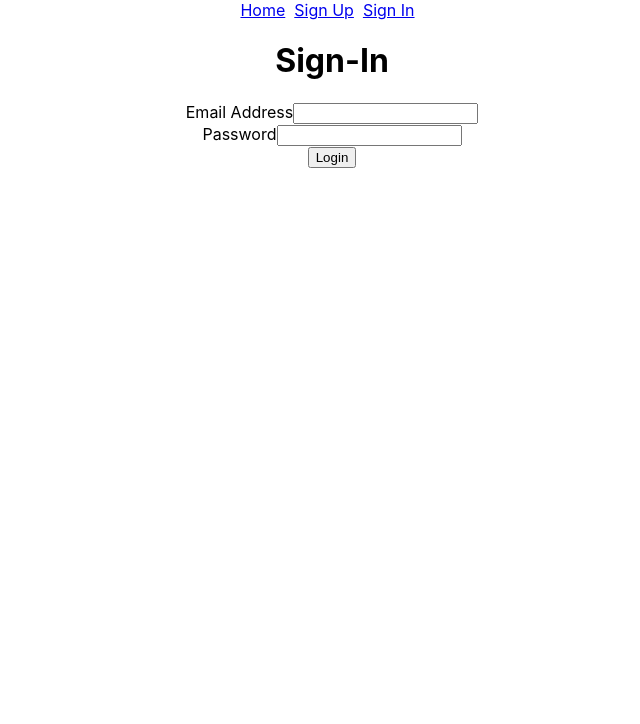
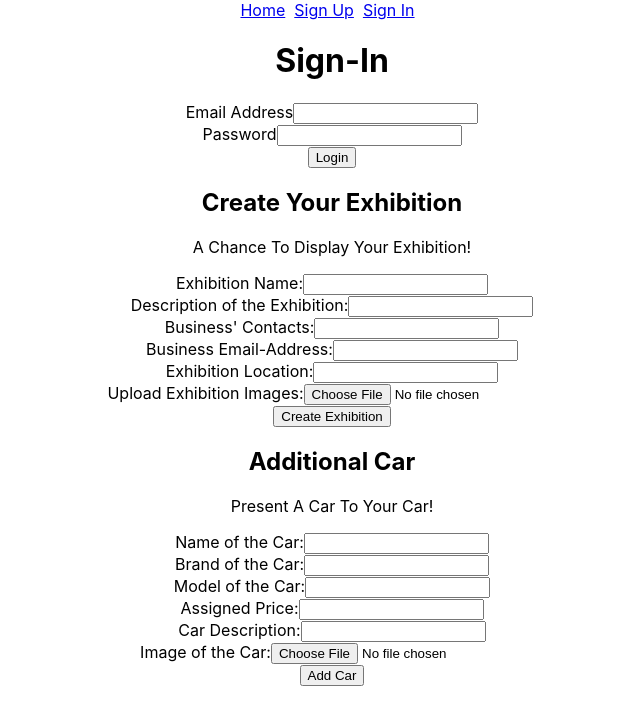
Before and after one commit to NoorCSMahdi/project3-FE, a React (Create React App) app: page / in a window 1280 px wide. Shown: the top 724 px of the page, without its empty margins (308-948 px from the left). Built offline with nearby package versions, Linux system fonts and the light colour scheme.

Commit message:
The add exhibition and add car forms are working

```diff
--- a/package.json
+++ b/package.json
@@ -7,6 +7,7 @@
     "@testing-library/react": "^13.4.0",
     "@testing-library/user-event": "^13.5.0",
     "axios": "^1.6.3",
+    "bootstrap": "^5.3.2",
     "jwt-decode": "^4.0.0",
     "react": "^18.2.0",
     "react-dom": "^18.2.0",
--- a/src/App.js
+++ b/src/App.js
@@ -1,109 +1,136 @@
-import React, { useEffect, useState } from 'react'
+import React, { useEffect, useState } from 'react';
 import './App.css';
 import SignInForm from './components/user/SignInForm';
 import SignUpForm from './components/user/SignUpForm';
-import {Routes, Route, Link} from 'react-router-dom'
-import Axios from 'axios'
-import {jwtDecode} from 'jwt-decode'
+import { Routes, Route, Link } from 'react-router-dom';
+import Axios from 'axios';
+import { jwtDecode } from 'jwt-decode';
 import AddCarForm from './components/forms/AddCarForm';
 import AddExhibitionForm from './components/forms/AddExhibitionForm';
+import BookingForm from './components/forms/BookingForm';
 
 function App() {
-
   const [isAuth, setIsAuth] = useState(false);
-  const [user, setUser]= useState({});
+  const [user, setUser] = useState({});
 
   useEffect(() => {
     const user = setUser();
     console.log(user);
 
-    if(user){
+    if (user) {
       setIsAuth(true);
       setUser(user);
     } else {
-      localStorage.removeItem("token");
+      localStorage.removeItem('token');
       setIsAuth(false);
       setUser(null);
     }
-  }, [])
+  }, []);
 
   const registerHandler = (user) => {
-    Axios.post("auth/signup", user)
-    .then(res => {
-      console.log(res)
+    Axios.post('auth/signup', user)
+      .then((res) => {
+        console.log(res);
       })
-
-    .catch(err => {
-      console.log(err)
-    })
-  }
+      .catch((err) => {
+        console.log(err);
+      });
+  };
 
   const loginHandler = (cred) => {
-    Axios.post("auth/signin", cred)
-    .then(res => {
+    Axios.post('auth/signin', cred)
+      .then((res) => {
         console.log(res.data.token);
 
         //Makes sure the token is Valid
         let token = res.data.token;
 
-      if(token != null){
-        localStorage.setItem("token", token);
+        if (token != null) {
+          localStorage.setItem('token', token);
           const user = getUser();
           console.log(user);
-        user ? setIsAuth(true): setIsAuth(false)
-        user ? setUser(user): setUser(null)
+          user ? setIsAuth(true) : setIsAuth(false);
+          user ? setUser(user) : setUser(null);
         }
       })
+      .catch((err) => {
+        console.log(err);
+      });
+  };
 
-    .catch(err => {
-      console.log(err)
-    })
-  }
+  const getUser = () => {
+    const token = getToken();
+    return token ? jwtDecode(token).user : null;
+  };
 
-  const getUser = ()=> {
-    const token = getToken();
-    return token ? jwtDecode(token).user : null
-  }
+  const getToken = () => {
+    const token = localStorage.getItem('token');
+    return token;
+  };
 
-  const getToken =()=>{
-    const token = localStorage.getItem("token");
-    return token;
-  }
-
-  const onLogoutHandler =(e) => {
+  const onLogoutHandler = (e) => {
     e.preventDefault();
-    localStorage.removeItem("token");
+    localStorage.removeItem('token');
     setIsAuth(false);
     setUser(null);
-  }
+  };
+
+  const addExhibition = (exhibition) => {
+    // Implement the logic to add the exhibition
+    console.log('Adding exhibition:', exhibition);
+  };
+
   return (
     <div className="App">
       <nav>
-        {isAuth ?
-        (
+        {isAuth ? (
           <div>
             <Link to="/">Home</Link> &nbsp;
-              <Link to="/logout" onClick={onLogoutHandler}>Logout</Link> &nbsp;
+            <Link to="/logout" onClick={onLogoutHandler}>
+              Logout
+            </Link>{' '}
+            &nbsp;
           </div>
-        ):
-        (
+        ) : (
           <div>
             <Link to="/">Home</Link> &nbsp;
             <Link to="/signup">Sign Up</Link> &nbsp;
             <Link to="/signin">Sign In</Link> &nbsp;
           </div>
-        )
-      }
+        )}
       </nav>
-
 
       <div>
         <Routes>
-          <Route path='/' element={ isAuth ? <AddCarForm></AddCarForm> : <SignInForm login={loginHandler}></SignInForm>}></Route>
-          <Route path='/signup' element={<SignUpForm register={registerHandler}></SignUpForm>}></Route>
-          <Route path='/signin' element={isAuth ? <AddCarForm></AddCarForm> : <SignInForm login={loginHandler}></SignInForm>}></Route>
+          <Route
+            path="/"
+            element={
+              isAuth ? (
+                <AddCarForm />
+              ) : (
+                <SignInForm login={loginHandler} />
+              )
+            }
+          />
+          <Route
+            path="/signup"
+            element={<SignUpForm register={registerHandler} />}
+          />
+          <Route
+            path="/signin"
+            element={
+              isAuth ? (
+                <AddCarForm />
+              ) : (
+                <SignInForm login={loginHandler} />
+              )
+            }
+          />
         </Routes>
       </div>
+
+      <AddExhibitionForm addExhibition={addExhibition} />
+      <AddCarForm />
 
     </div>
   );
--- a/src/components/forms/AddCarForm.jsx
+++ b/src/components/forms/AddCarForm.jsx
@@ -1,55 +1,125 @@
-import React, { useState } from 'react'
+import React, { useState } from 'react';
+import Axios from 'axios';
 
 export default function AddCarForm(props) {
-  const [newCar, setNewCar]= useState({});
+  const [newCar, setNewCar] = useState({});
 
-    const handleChange= (event)=>{
+  const addCar = (car) => {
+    Axios.post('car/add', car)
+      .then((res) => {
+        console.log('Car Added successfully!!!');
+      })
+      .catch((err) => {
+        console.log('Error adding Car');
+      });
+  };
+
+  const handleChange = (event) => {
     const attributeToChange = event.target.name;
     const newValue = event.target.value;
 
-        const car = {...newCar}
+    const car = { ...newCar };
     car[attributeToChange] = newValue;
     console.log(car);
     setNewCar(car);
-
-    }
+  };
 
   const handleSubmit = (event) => {
     event.preventDefault();
-        props.addCar(newCar);
-    }
+    addCar(newCar);
+  };
 
   return (
-    <div>
-        <div>
+    <div className="container">
+      <div className="mb-4">
         <h2>Additional Car</h2>
-        <p>Present A Car To Your Exhibition!</p>
+        <p>Present A Car To Your Car!</p>
       </div>
 
       <form onSubmit={handleSubmit}>
-        <label>Name of the Car:</label>
-        <input type="text" name='car_name' onChange={handleChange}></input>
+        <div className="mb-3">
+          <label htmlFor="car_name" className="form-label">
+            Name of the Car:
+          </label>
+          <input
+            type="text"
+            className="form-control"
+            id="car_name"
+            name="car_name"
+            onChange={handleChange}
+          />
+        </div>
 
-        <label>Brand of the Car:</label>
-        <input type="text" name='car_company' onChange={handleChange}></input>
+        <div className="mb-3">
+          <label htmlFor="car_company" className="form-label">
+            Brand of the Car:
+          </label>
+          <input
+            type="text"
+            className="form-control"
+            id="car_company"
+            name="car_company"
+            onChange={handleChange}
+          />
+        </div>
 
-        <label>Model of the Car:</label>
-        <input type="text" name='car_model' onChange={handleChange}></input>
+        <div className="mb-3">
+          <label htmlFor="car_model" className="form-label">
+            Model of the Car:
+          </label>
+          <input
+            type="text"
+            className="form-control"
+            id="car_model"
+            name="car_model"
+            onChange={handleChange}
+          />
+        </div>
 
-        <label>Assigned Price:</label>
-        <input type="number" name='car_price' onChange={handleChange}></input>
+        <div className="mb-3">
+          <label htmlFor="car_price" className="form-label">
+            Assigned Price:
+          </label>
+          <input
+            type="number"
+            className="form-control"
+            id="car_price"
+            name="car_price"
+            onChange={handleChange}
+          />
+        </div>
 
-        <label>Car Description:</label>
-        <input type="string" name='car_description' onChange={handleChange}></input>
+        <div className="mb-3">
+          <label htmlFor="car_description" className="form-label">
+            Car Description:
+          </label>
+          <input
+            type="text"
+            className="form-control"
+            id="car_description"
+            name="car_description"
+            onChange={handleChange}
+          />
+        </div>
 
+        <div className="mb-3">
+          <label htmlFor="car_image" className="form-label">
+            Image of the Car:
+          </label>
+          <input
+            type="file"
+            className="form-control"
+            id="car_image"
+            name="car_image"
+            accept=".png, .jpg, .jpeg, .gif"
+            onChange={handleChange}
+          />
+        </div>
 
-        <label>Image of the Car:</label>
-        <input type="file" name="exhibition_image" accept=".png, .jpg, .jpeg, .gif" onChange={handleChange}></input>
-
-        <div>
-        <input type='submit' value="Add Car" className='btn btn-primary'></input>
+        <div className="mb-3">
+          <input type="submit" value="Add Car" className="btn btn-primary" />
         </div>
       </form>
     </div>
-  )
+  );
 }
--- a/src/components/forms/AddExhibitionForm.jsx
+++ b/src/components/forms/AddExhibitionForm.jsx
@@ -1,55 +1,145 @@
-import React, { useState } from 'react'
+import React, { useState, useRef } from 'react';
+import Axios from 'axios';
+
+// Google Maps Places Autocomplete API script
+// const googleMapsScript = document.createElement('script');
+// googleMapsScript.src = `https://maps.googleapis.com/maps/api/js?key=YOUR_API_KEY&libraries=places`;
+// googleMapsScript.async = true;
+// document.head.appendChild(googleMapsScript);
 
 export default function AddExhibitionForm(props) {
-  const [newExhibition, setNewExhibition]= useState({});
+  const [newExhibition, setNewExhibition] = useState({});
+  const autocompleteRef = useRef(null);
 
-  const handleChange= (event)=>{
+  const addExhibition = (exhibition) => {
+    Axios.post('exhibition/add', exhibition)
+      .then((res) => {
+        console.log('Exhibition Added successfully!!!');
+      })
+      .catch((err) => {
+        console.log('Error adding Exhibition');
+      });
+  };
+
+  const handleChange = (event) => {
     const attributeToChange = event.target.name;
     const newValue = event.target.value;
 
-      const exhibition = {...newExhibition}
+    const exhibition = { ...newExhibition };
     exhibition[attributeToChange] = newValue;
-      console.log(exhibition);
     setNewExhibition(exhibition);
+    console.log(newExhibition);
+  };
 
-  }
+  // const handleMapPlaceChange = () => {
+  //   const place = autocompleteRef.current.getPlace();
+  //   if (place && place.geometry) {
+  //     const exhibition = { ...newExhibition };
+  //     exhibition.exhibition_location = place.formatted_address;
+  //     exhibition.exhibition_lat = place.geometry.location.lat();
+  //     exhibition.exhibition_lng = place.geometry.location.lng();
+  //     setNewExhibition(exhibition);
+  //     console.log(newExhibition);
+  //   }
+  // };
 
   const handleSubmit = (event) => {
     event.preventDefault();
-      props.addExhibition(newExhibition);
-  }
+    addExhibition(newExhibition);
+  };
 
   return (
-    <div>
-    <div>
+    <div className="container">
+      <div className="mb-4">
         <h2>Create Your Exhibition</h2>
         <p>A Chance To Display Your Exhibition!</p>
       </div>
 
       <form onSubmit={handleSubmit}>
-    <label>Exhibition Name:</label>
-    <input type="text" name='car_name' onChange={handleChange}></input>
+    <div className="mb-3">
+      <label htmlFor="exhibition_name" className="form-label">
+        Exhibition Name:
+      </label>
+      <input
+        type="text"
+        className="form-control"
+        id="exhibition_name"
+        name="exhibition_name"
+        onChange={handleChange}
+      />
+    </div>
 
-    <label>Description of the Exhibition:</label>
-    <input type="text" name='car_company' onChange={handleChange}></input>
+    <div className="mb-3">
+      <label htmlFor="exhibition_description" className="form-label">
+        Description of the Exhibition:
+      </label>
+      <input
+        type="text"
+        className="form-control"
+        id="exhibition_description"
+        name="exhibition_description"
+        onChange={handleChange}
+      />
+    </div>
 
-    <label>Business' Contacts:</label>
-    <input type="number" name='exhibition_phoneNumber' onChange={handleChange}></input>
+    <div className="mb-3">
+      <label htmlFor="exhibition_phoneNumber" className="form-label">
+        Business' Contacts:
+      </label>
+      <input
+        type="number"
+        className="form-control"
+        id="exhibition_phoneNumber"
+        name="exhibition_phoneNumber"
+        onChange={handleChange}
+      />
+    </div>
 
-    <label>Business Email-Address:</label>
-    <input type="email" name='exhibition_emailAddress' onChange={handleChange}></input>
+    <div className="mb-3">
+      <label htmlFor="exhibition_emailAddress" className="form-label">
+        Business Email-Address:
+      </label>
+      <input
+        type="email"
+        className="form-control"
+        id="exhibition_emailAddress"
+        name="exhibition_emailAddress"
+        onChange={handleChange}
+      />
+    </div>
 
-    <label>Exhibition Location:</label>
-    <input type="text" name='exhibition_location' onChange={handleChange}></input>
+    <div className="mb-3">
+      <label htmlFor="exhibition_location" className="form-label">
+        Exhibition Location:
+      </label>
+      <input
+        type="text"
+        className="form-control"
+        id="exhibition_location"
+        name="exhibition_location"
+        onChange={handleChange}
+      />
+    </div>
 
-    <label>Upload Exhibition Images:</label>
-    <input type="file" name="exhibition_image" accept=".png, .jpg, .jpeg, .gif" onChange={handleChange}></input>
+    <div className="mb-3">
+      <label htmlFor="exhibition_image" className="form-label">
+        Upload Exhibition Images:
+      </label>
+      <input
+        type="file"
+        className="form-control"
+        id="exhibition_image"
+        name="exhibition_image"
+        accept=".png, .jpg, .jpeg, .gif"
+        onChange={handleChange}
+      />
+    </div>
 
-
-    <div>
-    <input type='submit' value="Create Exhibition" className='btn btn-primary'></input>
+    <div className="mb-3">
+      <input type="submit" value="Create Exhibition" className="btn btn-primary" />
     </div>
   </form>
 </div>
-  )
+
+  );
 }
```
Also changed, not shown: 1 other file (tests, documents, lock files or other folders). Lines whose indentation alone changed are shown as unchanged.
